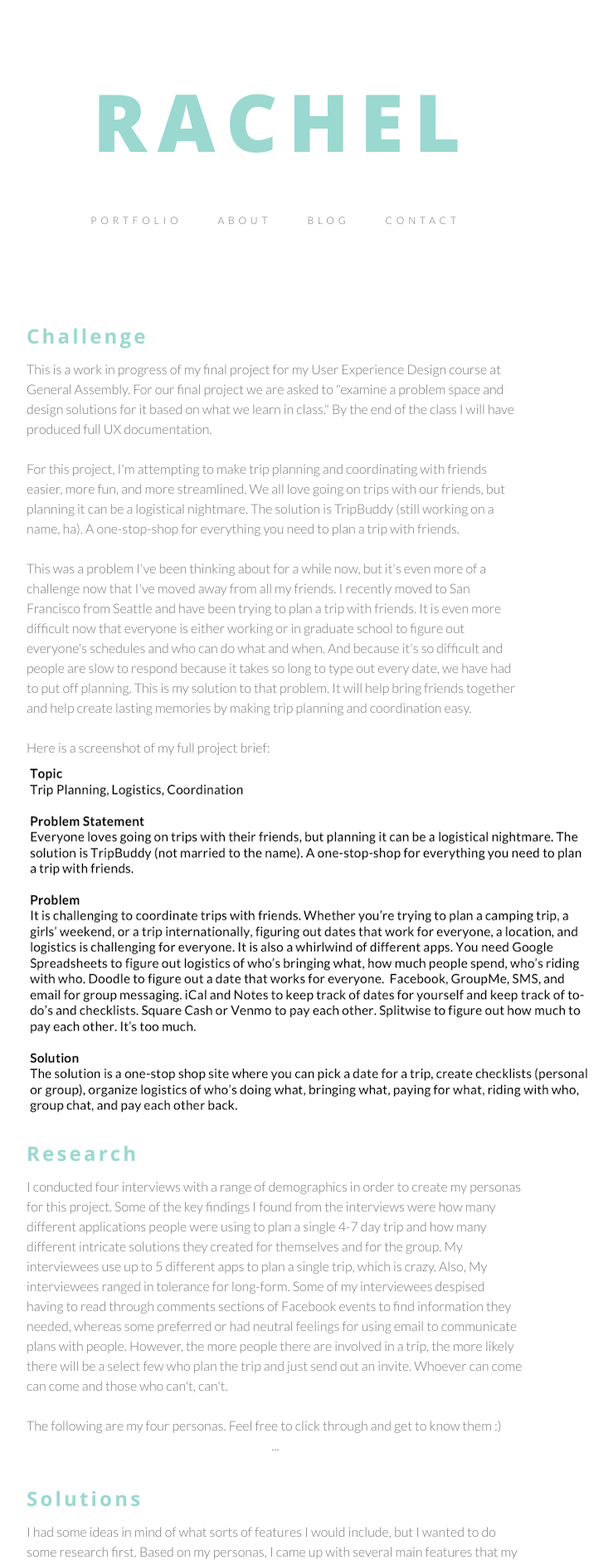
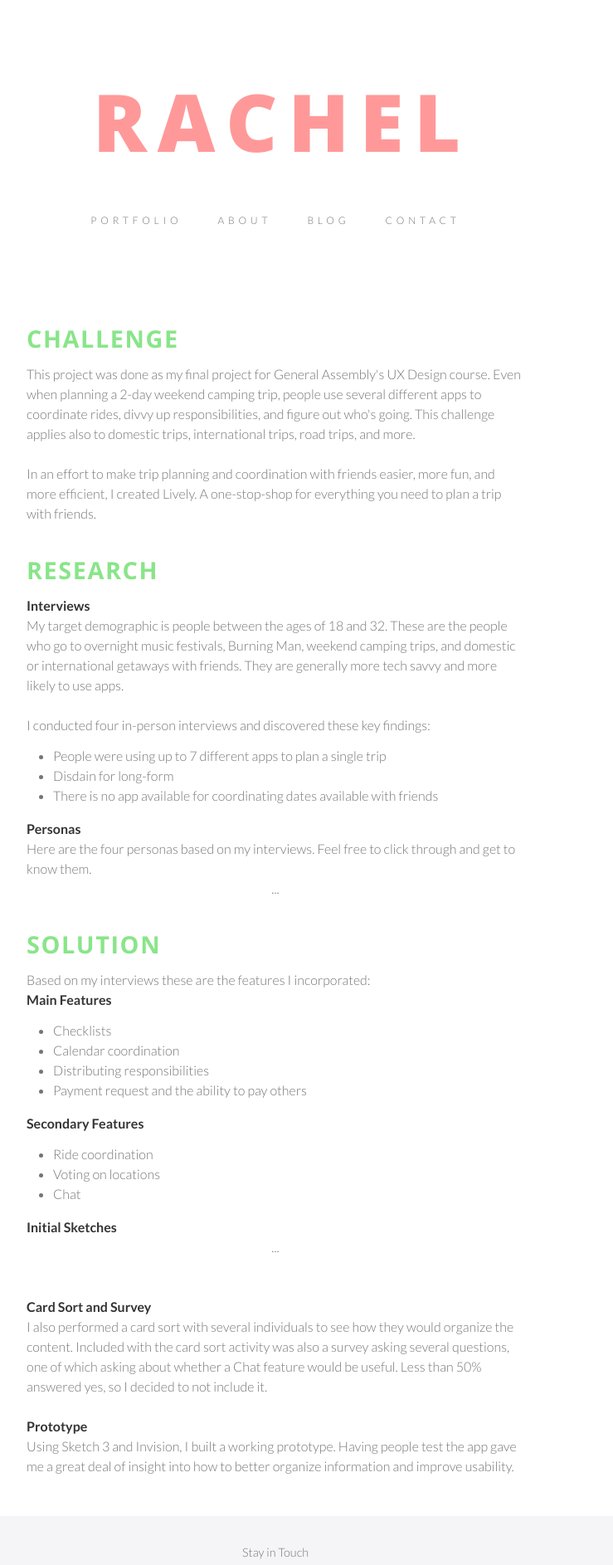
Before and after one commit to rachellee/resume, a Jekyll site: the page built from portfolio/general-assembly/index.html, in a window 1280 px wide. Shown: the top 1886 px of the page at 83% size, without its empty margins (308-1047 px from the left). Built offline with Jekyll 4.4.1, drawn with Linux system fonts in a browser that asks for light colours; nearby versions of some CDN libraries; some web fonts are replaced; some of the changed text lies outside the part shown.

Commit message:
GA project. Title and details

```diff
--- a/index.html
+++ b/index.html
@@ -7,7 +7,7 @@
 		<h1>User Experience</h1>
 		<div class="project">
 					<a href="/portfolio/general-assembly" class="fade"><img src="/images/ga/lively_mock.jpg" class="project_img" alt="General Assembly Project"></a><BR>
-					Class Project (work in progress)<BR>
+					Lively (work in progress)<BR>
 					User Experience, Visual Design, Product Design
 				</div>
 		<div class="project">
--- a/index.scss
+++ b/index.scss
@@ -37,7 +37,7 @@
 }
 
 body {
-	background-color: #FFF;
+	background-color: rgba(255,255,255,0);
 	margin: 0rem;
 	padding: 0rem;
 }
@@ -194,7 +194,6 @@
 #main-header {
 	height: 10.5rem;
 	font-family: $header-font-stack;
-	color: #9AD8D0;
 	font-size: 6rem;
 	font-weight: 800;
 	text-transform: uppercase;
@@ -206,10 +205,10 @@
 
 #main-header {
 	a {
-	color: #9AD8D0;
+	color: #ff9999;
 	}
 	a:hover {
-	color: #D7F4F0;
+	color: #ffd6d6;
 	}
 }
 
@@ -285,24 +284,24 @@
 
 h1 {
 	font-family: $header-font-stack;
-	font-size: 1.5rem;
+	font-size: 1.8rem;
 	font-weight: 700;
-	color: #9AD8D0;
+	letter-spacing: 0.1rem;
+	color: #89e589;
 	text-style: none;
-	text-decoration: none;
-	letter-spacing: 0.2rem;
+	text-transform: uppercase;
 	text-align: left;
 	padding-bottom: 0rem;
 }
 
 h2 {
 	font-family: $text-font-stack;
-	font-size: 1.125rem;
-	font-weight: 300;
+	font-weight: bold;
+	font-size: 1rem;
 	color: #343434;
 	text-align: left;
-	margin-top: -0.625rem;
-	margin-bottom: 0rem;
+	padding: 0;
+	margin: 0;
 }
 
 p {
--- a/portfolio/general-assembly/index.html
+++ b/portfolio/general-assembly/index.html
@@ -6,18 +6,23 @@
 <div class ="project_container">
 	<div class="post_content">
 		<h1>Challenge</h1>
-		This is a work in progress of my final project for my User Experience Design course at General Assembly. For our final project we are asked to "examine a problem space and design solutions for it based on what we learn in class." By the end of the class I will have produced full UX documentation.<BR><BR>
+		This project was done as my final project for General Assembly's UX Design course. Even when planning a 2-day weekend camping trip, people use several different apps to coordinate rides, divvy up responsibilities, and figure out who's going. This challenge applies also to domestic  trips, international trips, road trips, and more.<BR><BR>
 
-		For this project, I'm attempting to make trip planning and coordinating with friends easier, more fun, and more streamlined. We all love going on trips with our friends, but planning it can be a logistical nightmare. The solution is TripBuddy (still working on a name, ha). A one-stop-shop for everything you need to plan a trip with friends.<BR><BR>
-
-		This was a problem I've been thinking about for a while now, but it's even more of a challenge now that I've moved away from all my friends. I recently moved to San Francisco from Seattle and have been trying to plan a trip with friends. It is even more difficult now that everyone is either working or in graduate school to figure out everyone's schedules and who can do what and when. And because it's so difficult and people are slow to respond because it takes so long to type out every date, we have had to put off planning. This is my solution to that problem. It will help bring friends together and help create lasting memories by making trip planning and coordination easy.<BR><BR>
-
-		Here is a screenshot of my full project brief:<BR>
-		<img src="/portfolio/general-assembly/project-brief.png">
+		In an effort to make trip planning and coordination with friends easier, more fun, and more efficient, I created Lively. A one-stop-shop for everything you need to plan a trip with friends.<BR><BR>
 
 		<h1>Research</h1>
-		I conducted four interviews with a range of demographics in order to create my personas for this project. Some of the key findings I found from the interviews were how many different applications people were using to plan a single 4-7 day trip and how many different intricate solutions they created for themselves and for the group. My interviewees use up to 5 different apps to plan a single trip, which is crazy. Also, My interviewees ranged in tolerance for long-form. Some of my interviewees despised having to read through comments sections of Facebook events to find information they needed, whereas some preferred or had neutral feelings for using email to communicate plans with people. However, the more people there are involved in a trip, the more likely there will be a select few who plan the trip and just send out an invite. Whoever can come can come and those who can't, can't.<BR><BR>
-		The following are my four personas. Feel free to click through and get to know them :)
+
+		<h2>Interviews</h2>
+		My target demographic is people between the ages of 18 and 32. These are the people who go to overnight music festivals, Burning Man, weekend camping trips, and domestic or international getaways with friends. They are generally more tech savvy and more likely to use apps.<BR><BR>
+		I conducted four in-person interviews and discovered these key findings:<BR><BR>
+			<ul>
+				<li>People were using up to 7 different apps to plan a single trip</li>
+				<li>Disdain for long-form</li>
+				<li>There is no app available for coordinating dates available with friends</li>
+			</ul>
+
+		<h2>Personas</h2>
+		Here are the four personas based on my interviews. Feel free to click through and get to know them.
 		<center>
 <div id="cp_widget_95826f52-0e17-4280-8874-2e7110206346">...</div><script type="text/javascript">
 var cpo = []; cpo["_object"] ="cp_widget_95826f52-0e17-4280-8874-2e7110206346"; cpo["_fid"] = "A0LAezca2JTX";
@@ -25,15 +30,28 @@
 (function() { var cp = document.createElement("script"); cp.type = "text/javascript";
 cp.async = true; cp.src = "//www.cincopa.com/media-platform/runtime/libasync.js";
 var c = document.getElementsByTagName("script")[0];
-c.parentNode.insertBefore(cp, c); })(); </script><noscript>Powered by Cincopa <a href='http://www.cincopa.com/video-hosting'>Video Hosting for Business</a> solution.</noscript>
+c.parentNode.insertBefore(cp, c); })(); </script><noscript><a href='http://www.cincopa.com/video-hosting'>Video Hosting for Business</a> solution.</noscript>
 		</center>
 		<BR>
-		<h1>Solutions</h1>
-		I had some ideas in mind of what sorts of features I would include, but I wanted to do some research first. Based on my personas, I came up with several main features that my interviewees all brought up: checklists, calendar coordination, distributing responsibilities, and payment request and the ability to pay others. I also included some secondary features that my interviewees discussed: ride coordination, voting on locations, and chat.
+		<h1>Solution</h1>
 
-		The way I visualize a problem is to first write out every feature that I want to include. Then I map out the site using taxonomy. This is actually a process I have done since I've started building websites, not knowing that it was User Experience Design! I do this before I even begin sketching, which may seem a little out of order, but I use this as a way to organize my thoughts. Literally.<BR><BR>
+		Based on my interviews these are the features I incorporated:<BR>
+		<h2>Main Features</h2><BR>
+		<ul>
+			<li>Checklists</li>
+			<li>Calendar coordination</li>
+			<li>Distributing responsibilities</li>
+			<li>Payment request and the ability to pay others</li>
+		</ul>
 
-		Then, I sketch. Here are my sketches and wireframe sketches:<BR>
+		<h2>Secondary Features</h2><BR>
+		<ul>
+			<li>Ride coordination</li>
+			<li>Voting on locations</li>
+			<li>Chat</li>
+		</ul>
+
+		<h2>Initial Sketches</h2>
 
 		<center>
 <div id="cp_widget_5d5ecdb1-1c2a-418e-9e31-423fed7d076a">...</div><script type="text/javascript">
@@ -45,16 +63,10 @@
 c.parentNode.insertBefore(cp, c); })(); </script><noscript>Powered by Cincopa <a href='http://www.cincopa.com/video-hosting'>Video Hosting for Business</a> solution.</noscript>
 		</center>
 		<BR><BR>
-		Based on the survey I tagged on to the end of my card sorting activity I created using <a href="https://www.optimalworkshop.com">Optimal Workshop's Optimal Sort</a>, I found that 50% of my participants would not use a chat, which I found to be very interesting. I also found that people had many varying ways of deciding what was main content, supporting content, and interface content. My conclusion is that I will need to follow up with these individuals and ask them how they made their decisions and base my third round of iterations and prototype off that information. In addition to my card sorting activity, I also included a post-sort survey.<BR><BR>
-		Here is a screenshot of my card sort activity:<BR>
-		<img src="/images/card-sort.png" class="port_img"><BR><BR>
-
-		<h1>Tools Used (so far)</h1>
-		Basalmiq, good ol' pen and paper, my Moleskine, Optimal Workshop's Optimal Sort<BR><BR>
-
-		__________________________________________<BR><BR>
-
-		A huge thanks to my TAs at General Assembly Jessica Phan and Julia DeBari for their invaluable advice, feedback, and support. And also to my friends and family for being such awesome test subjects :)
-
+		<h2>Card Sort and Survey</h2>
+		I also performed a card sort with several individuals to see how they would organize the content. Included with the card sort activity was also a survey asking several questions, one of which asking about whether a Chat feature would be useful. Less than 50% answered yes, so I decided to not include it.
+		<BR><BR>
+		<h2>Prototype</h2>
+		Using Sketch 3 and Invision, I built a working prototype. Having people test the app gave me a great deal of insight into how to better organize information and improve usability.
 	</div>
 </div>
```
